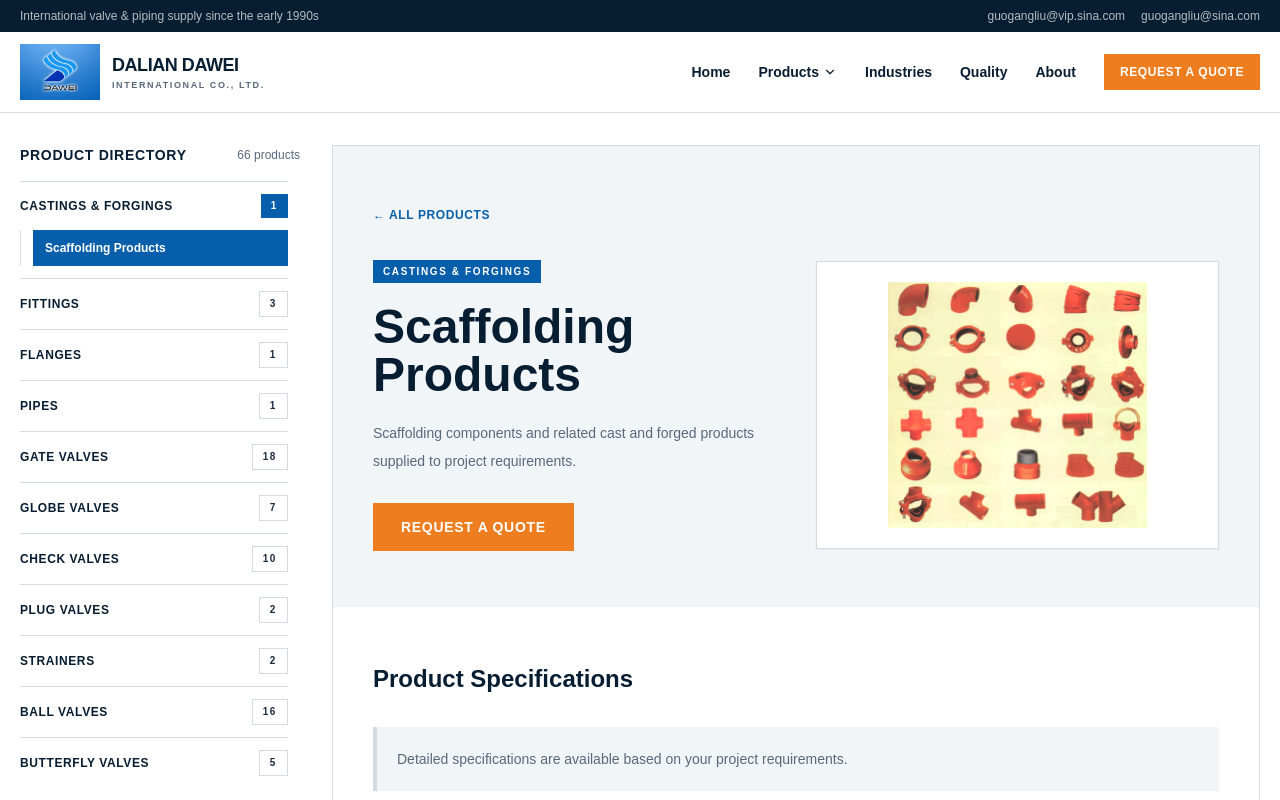
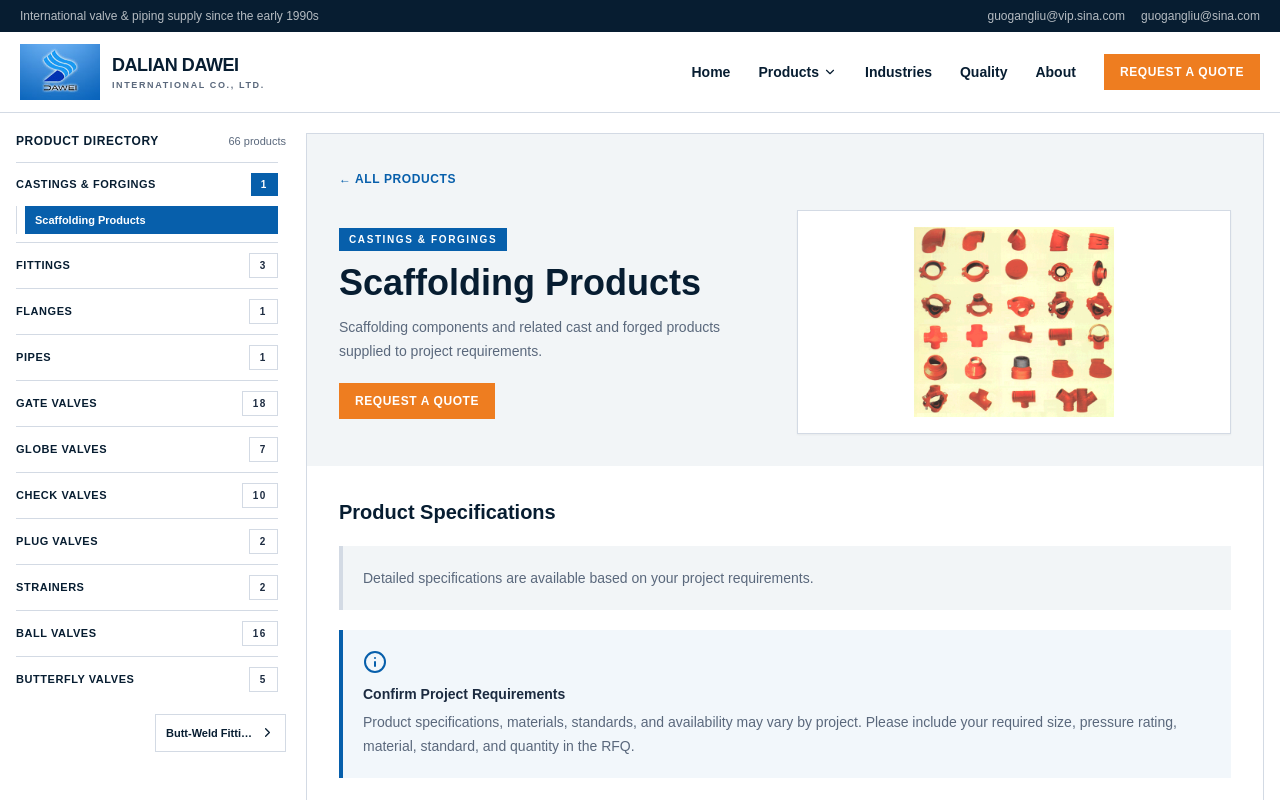
Before and after one commit to unikc/dawei, a Next.js app: page /products/detail/castings-forgings-scaffolding in a window 1280 px wide. Shown: the top 800 px of the page. Built offline with nearby package versions, Linux system fonts and the light colour scheme.

Commit message:
Increase product detail information density

```diff
--- a/app/products/detail/[slug]/page.tsx
+++ b/app/products/detail/[slug]/page.tsx
@@ -29,11 +29,11 @@ function productNavigationCategory(product: (typeof catalog)[number]) {
 export default function ProductDetailPage({params}:{params:{slug:string}}){
   const product=catalog.find((p)=>p.slug===params.slug); if(!product)notFound();
   const rows=product.tableRows;
-  return <><div className="mx-auto grid max-w-[1480px] gap-8 px-5 py-8 lg:grid-cols-[280px_minmax(0,1fr)] lg:items-start">
+  return <><div className="mx-auto grid max-w-[1480px] gap-5 px-4 py-5 lg:grid-cols-[270px_minmax(0,1fr)] lg:items-start">
     <ProductDetailNav products={catalog.map((item)=>({slug:item.slug,category:productNavigationCategory(item),title:item.title}))} currentSlug={product.slug}/>
     <main className="min-w-0 overflow-hidden border border-border bg-background">
-      <section className="bg-muted px-5 py-14 md:px-10"><Link href="/products" className="text-xs font-bold uppercase tracking-wider text-primary">← All products</Link><div className="mt-8 grid gap-10 xl:grid-cols-2 xl:items-center"><div><Badge>{product.category}</Badge><h1 className="mt-5 text-4xl font-black text-navy md:text-5xl">{product.title}</h1><p className="mt-5 text-sm leading-7 text-muted-foreground">{product.summary || "Contact Dawei for product specifications and availability."}</p><Link href="/contact" className={buttonVariants({variant:"signal",size:"lg",className:"mt-7"})}>Request a Quote</Link></div><div className="grid grid-cols-2 gap-3">{product.images.slice(0,4).map((src,i)=><Card className={`relative bg-background ${i===0?"col-span-2 h-72":"h-44"}`} key={src}><Image src={src} alt={`${product.title} image ${i+1}`} fill unoptimized className="object-contain p-5"/></Card>)}{!product.images.length&&<Card className="col-span-2 grid h-72 place-items-center text-muted-foreground"><FileText size={48}/></Card>}</div></div></section>
-      <section className="px-5 py-14 md:px-10"><h2 className="mb-8 text-2xl font-black text-navy">Product Specifications</h2>{rows.length?<ProductSpecifications rows={rows}/>:<Alert variant="neutral"><AlertDescription>Detailed specifications are available based on your project requirements.</AlertDescription></Alert>}<Alert className="mt-8"><Info className="mb-3 text-primary"/><AlertTitle>Confirm Project Requirements</AlertTitle><AlertDescription>Product specifications, materials, standards, and availability may vary by project. Please include your required size, pressure rating, material, standard, and quantity in the RFQ.</AlertDescription></Alert></section>
+      <section className="bg-muted px-5 py-8 md:px-8"><Link href="/products" className="text-xs font-bold uppercase tracking-wider text-primary">← All products</Link><div className="mt-5 grid gap-6 xl:grid-cols-2 xl:items-center"><div><Badge>{product.category}</Badge><h1 className="mt-3 text-3xl font-black leading-tight text-navy md:text-4xl">{product.title}</h1><p className="mt-3 text-sm leading-6 text-muted-foreground">{product.summary || "Contact Dawei for product specifications and availability."}</p><Link href="/contact" className={buttonVariants({variant:"signal",size:"sm",className:"mt-5"})}>Request a Quote</Link></div><div className="grid grid-cols-2 gap-2">{product.images.slice(0,4).map((src,i)=><Card className={`relative bg-background ${i===0?"col-span-2 h-56":"h-36"}`} key={src}><Image src={src} alt={`${product.title} image ${i+1}`} fill unoptimized className="object-contain p-4"/></Card>)}{!product.images.length&&<Card className="col-span-2 grid h-56 place-items-center text-muted-foreground"><FileText size={42}/></Card>}</div></div></section>
+      <section className="px-5 py-8 md:px-8"><h2 className="mb-5 text-xl font-black text-navy">Product Specifications</h2>{rows.length?<ProductSpecifications rows={rows}/>:<Alert variant="neutral"><AlertDescription>Detailed specifications are available based on your project requirements.</AlertDescription></Alert>}<Alert className="mt-5"><Info className="mb-2 text-primary"/><AlertTitle>Confirm Project Requirements</AlertTitle><AlertDescription>Product specifications, materials, standards, and availability may vary by project. Please include your required size, pressure rating, material, standard, and quantity in the RFQ.</AlertDescription></Alert></section>
       {/^valves-butterfly-0[1-3]$/.test(product.slug)&&<DoubleEccentricTechnicalData/>}
     </main>
   </div><CTA/></>;
--- a/components/ProductDetailNav.tsx
+++ b/components/ProductDetailNav.tsx
@@ -24,13 +24,13 @@ export function ProductDetailNav({ products, currentSlug }: { products: ProductN
     {Object.entries(groups).map(([category, items]) => {
       const activeCategory = items.some((item) => item.slug === currentSlug);
       return <details className="group" key={category} open={activeCategory}>
-        <summary className="flex cursor-pointer list-none items-center justify-between gap-3 py-3 text-xs font-black uppercase tracking-wider text-navy">
+        <summary className="flex cursor-pointer list-none items-center justify-between gap-3 py-2.5 text-[11px] font-black uppercase tracking-wider text-navy">
           <span>{category}</span>
           <Badge variant={activeCategory ? "primary" : "outline"}>{items.length}</Badge>
         </summary>
-        <div className="mb-3 grid gap-1 border-l border-border pl-3">
+        <div className="mb-2 grid gap-0.5 border-l border-border pl-2">
           {items.map((item) => <Link
-            className={`px-3 py-2 text-xs leading-5 ${item.slug === currentSlug ? "bg-primary font-bold text-primary-foreground" : "text-muted-foreground hover:bg-muted hover:text-navy"}`}
+            className={`px-2.5 py-1.5 text-[11px] leading-4 ${item.slug === currentSlug ? "bg-primary font-bold text-primary-foreground" : "text-muted-foreground hover:bg-muted hover:text-navy"}`}
             href={`/products/detail/${item.slug}`}
             key={item.slug}
           >{item.title}</Link>)}
@@ -41,16 +41,16 @@ export function ProductDetailNav({ products, currentSlug }: { products: ProductN
 
   return <aside>
     <div className="hidden lg:sticky lg:top-28 lg:block">
-      <div className="mb-4 flex items-center justify-between"><h2 className="text-sm font-black uppercase tracking-wider text-navy">Product Directory</h2><span className="text-xs text-muted-foreground">{products.length} products</span></div>
-      <div className="max-h-[calc(100vh-12rem)] overflow-y-auto pr-3">{navigation}</div>
+      <div className="mb-3 flex items-center justify-between"><h2 className="text-xs font-black uppercase tracking-wider text-navy">Product Directory</h2><span className="text-[11px] text-muted-foreground">{products.length} products</span></div>
+      <div className="max-h-[calc(100vh-10rem)] overflow-y-auto pr-2">{navigation}</div>
     </div>
     <details className="border border-border bg-background lg:hidden">
-      <summary className="flex cursor-pointer list-none items-center justify-between gap-3 p-4 font-bold text-navy"><span className="flex items-center gap-2"><List size={18} className="text-primary"/> Browse Products</span><Badge>{current?.category}</Badge></summary>
-      <div className="max-h-[60vh] overflow-y-auto px-4 pb-4">{navigation}</div>
+      <summary className="flex cursor-pointer list-none items-center justify-between gap-3 p-3 font-bold text-navy"><span className="flex items-center gap-2"><List size={17} className="text-primary"/> Browse Products</span><Badge>{current?.category}</Badge></summary>
+      <div className="max-h-[60vh] overflow-y-auto px-3 pb-3">{navigation}</div>
     </details>
-    <div className="mt-4 grid grid-cols-2 gap-2">
-      {previous ? <Link className="flex min-w-0 items-center gap-2 border border-border p-3 text-xs font-bold text-navy hover:border-primary hover:text-primary" href={`/products/detail/${previous.slug}`}><ChevronLeft size={16} className="shrink-0"/><span className="truncate">{previous.title}</span></Link> : <span/>}
-      {next ? <Link className="flex min-w-0 items-center justify-end gap-2 border border-border p-3 text-right text-xs font-bold text-navy hover:border-primary hover:text-primary" href={`/products/detail/${next.slug}`}><span className="truncate">{next.title}</span><ChevronRight size={16} className="shrink-0"/></Link> : <span/>}
+    <div className="mt-3 grid grid-cols-2 gap-2">
+      {previous ? <Link className="flex min-w-0 items-center gap-1.5 border border-border p-2.5 text-[11px] font-bold text-navy hover:border-primary hover:text-primary" href={`/products/detail/${previous.slug}`}><ChevronLeft size={15} className="shrink-0"/><span className="truncate">{previous.title}</span></Link> : <span/>}
+      {next ? <Link className="flex min-w-0 items-center justify-end gap-1.5 border border-border p-2.5 text-right text-[11px] font-bold text-navy hover:border-primary hover:text-primary" href={`/products/detail/${next.slug}`}><span className="truncate">{next.title}</span><ChevronRight size={15} className="shrink-0"/></Link> : <span/>}
     </div>
   </aside>;
 }
--- a/components/ProductSpecifications.tsx
+++ b/components/ProductSpecifications.tsx
@@ -33,16 +33,16 @@ function groupTitle(group: RowGroup, index: number) {
 
 export function ProductSpecifications({ rows }: Props) {
   const groups = splitGroups(rows);
-  return <div className="space-y-10">
+  return <div className="space-y-6">
     {groups.map((group, groupIndex) => {
       const title = groupTitle(group, groupIndex);
       const normalized = group.rows.map((row) => [...row, ...Array(group.columns - row.length).fill("")]);
       const hasHeader = normalized[0]?.some((cell) => /^(no\.?|dn|size|nominal|nps|class|name|material|part|item|pressure|l|d|d1)$/i.test(cell.trim()));
       return <section key={`${title}-${groupIndex}`}>
-        <h3 className="mb-4 text-lg font-black text-navy">{title}</h3>
+        <h3 className="mb-3 text-base font-black text-navy">{title}</h3>
         {group.columns <= 3 && !hasHeader
-          ? <dl className="grid overflow-hidden border sm:grid-cols-2">{normalized.map((row, i) => <div className="grid grid-cols-[minmax(140px,1fr)_1fr] border-b bg-card last:border-b-0 sm:odd:border-r" key={i}><dt className="bg-muted px-4 py-3 text-xs font-bold text-navy">{row.slice(0, -1).filter(Boolean).join(" — ")}</dt><dd className="px-4 py-3 text-xs text-muted-foreground">{row.at(-1)}</dd></div>)}</dl>
-          : <div className="overflow-x-auto border"><table className="w-full min-w-max table-fixed text-xs"><tbody>{normalized.map((row, i) => <tr className={i % 2 ? "bg-muted" : "bg-card"} key={i}>{row.map((cell, j) => <td style={{ minWidth: group.columns > 7 ? 82 : 130 }} className={`${hasHeader && i === 0 ? "bg-primary font-bold text-primary-foreground" : "text-muted-foreground"} border-r px-3 py-2.5 last:border-r-0`} key={j}>{cell || "—"}</td>)}</tr>)}</tbody></table></div>}
+          ? <dl className="grid overflow-hidden border sm:grid-cols-2">{normalized.map((row, i) => <div className="grid grid-cols-[minmax(140px,1fr)_1fr] border-b bg-card last:border-b-0 sm:odd:border-r" key={i}><dt className="bg-muted px-3 py-2 text-xs font-bold text-navy">{row.slice(0, -1).filter(Boolean).join(" — ")}</dt><dd className="px-3 py-2 text-xs text-muted-foreground">{row.at(-1)}</dd></div>)}</dl>
+          : <div className="overflow-x-auto border"><table className="w-full min-w-max table-fixed text-xs"><tbody>{normalized.map((row, i) => <tr className={i % 2 ? "bg-muted" : "bg-card"} key={i}>{row.map((cell, j) => <td style={{ minWidth: group.columns > 7 ? 82 : 130 }} className={`${hasHeader && i === 0 ? "bg-primary font-bold text-primary-foreground" : "text-muted-foreground"} border-r px-3 py-2 last:border-r-0`} key={j}>{cell || "—"}</td>)}</tr>)}</tbody></table></div>}
       </section>;
     })}
   </div>;
```
Also changed, not shown: components/DoubleEccentricTechnicalData.tsx (+12 -12 lines).
